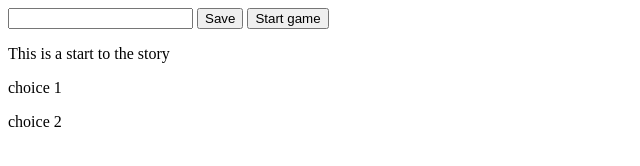
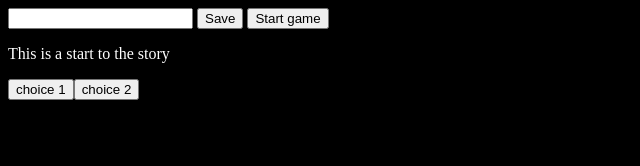
Before and after one commit to MartaRutkowska/rpgMakerJS, a plain HTML site: page index.html in a window 1280 px wide. Both pictures are taken after a click on the button "Start game". Shown: the whole page, without its empty margins (0-640 px from the left). Drawn offline with Linux system fonts and the light colour scheme.

Commit message:
Added game class and next block generation

```diff
--- /dev/null
+++ b/Game.js
@@ -0,0 +1,50 @@
+export class Game
+{
+    constructor(storyBlocks)
+    {
+        this.storyBlocks = storyBlocks;
+    }
+
+    prepareGame()
+    {
+        let frame = document.createElement("div");
+        frame.id = "gameFrame";
+        document.getElementsByTagName("body")[0].appendChild(frame);
+    }
+
+    startGame()
+    {
+        if(this.storyBlocks.length == 0) return;
+
+        this.generateStoryBlockHtml(this.storyBlocks[0]);
+    }
+
+    generateStoryBlockHtml(storyBlock){
+        let storyBlockFrame = document.getElementById("gameFrame");
+
+        let plotParagraph = document.createElement("p");
+        plotParagraph.textContent = storyBlock.plot;
+        storyBlockFrame.appendChild(plotParagraph);
+
+        storyBlock.choices.forEach(c => {
+            let choiceButton = document.createElement("button");
+            choiceButton.addEventListener('click', () => this.createNextBlock(c.nextId, choiceButton));
+            choiceButton.textContent = c.choice;
+            storyBlockFrame.appendChild(choiceButton);
+        });
+    }
+
+    createNextBlock(nextId, choiceButton)
+    {
+        choiceButton.disabled = true;
+        let storyBlockFrame = document.getElementById("gameFrame");
+
+        if(nextId === undefined)
+        {
+            let theEndParagraph = document.createElement("button");
+            theEndParagraph.textContent = "The end";
+            storyBlockFrame.appendChild(theEndParagraph);
+            return;
+        }
+    }
+}
--- a/index.html
+++ b/index.html
@@ -1,5 +1,9 @@
 <!DOCTYPE html>
 <html lang="en">
+<head>
+    <title></title>
+    <link rel="stylesheet" type="text/css" href="styles.css">
+</head>
 <body>
 <label>
     <input id="fileName" type="text">
--- a/index.js
+++ b/index.js
@@ -1,5 +1,6 @@
 import { fileManager } from './fileManager.js';
 import { storyBlock } from './storyBlock.js';
+import { Game } from './Game.js'
 
 var fileHelp = new fileManager();
 
@@ -14,7 +15,14 @@ function saveFile()
 }
 
 function startGame() {
-    let startBlock = new storyBlock("This is a start to the story",
-        ["choice 1", "choice 2"]);
-    startBlock.generateStoryBlockHtml();
+
+    let startBlock = new storyBlock(1,"This is a start to the story",
+        [ {choice: "choice 1", next: undefined }, {choice: "choice 2", nextId: 2}]);
+
+    let block = new storyBlock(2, "This is a second part",
+        [ {choice: "choice 1", next: undefined }, {choice: "choice 2", nextId: undefined}]);
+
+    let game = new Game([startBlock, block]);
+    game.prepareGame();
+    game.startGame();
 }
--- a/storyBlock.js
+++ b/storyBlock.js
@@ -1,26 +1,9 @@
 export class storyBlock
 {
-    constructor(plot, choices)
+    constructor(id, plot, choices)
     {
+        this.id = id
         this.plot = plot;
         this.choices = choices;
     }
-
-    generateStoryBlockHtml(){
-        let frame = document.createElement("div");
-        frame.id = "frame";
-        document.getElementsByTagName("body")[0].appendChild(frame);
-
-        let storyBlockFrame = document.getElementById("frame");
-
-        let plotParagraph = document.createElement("p");
-        plotParagraph.textContent = this.plot;
-        storyBlockFrame.appendChild(plotParagraph);
-
-        this.choices.forEach(c => {
-            let choiceParagraph = document.createElement("p");
-            choiceParagraph.textContent = c;
-            storyBlockFrame.appendChild(choiceParagraph);
-        });
-    }
 }
--- /dev/null
+++ b/styles.css
@@ -0,0 +1,4 @@
+body {
+    background: black;
+    color: white;
+}
```
